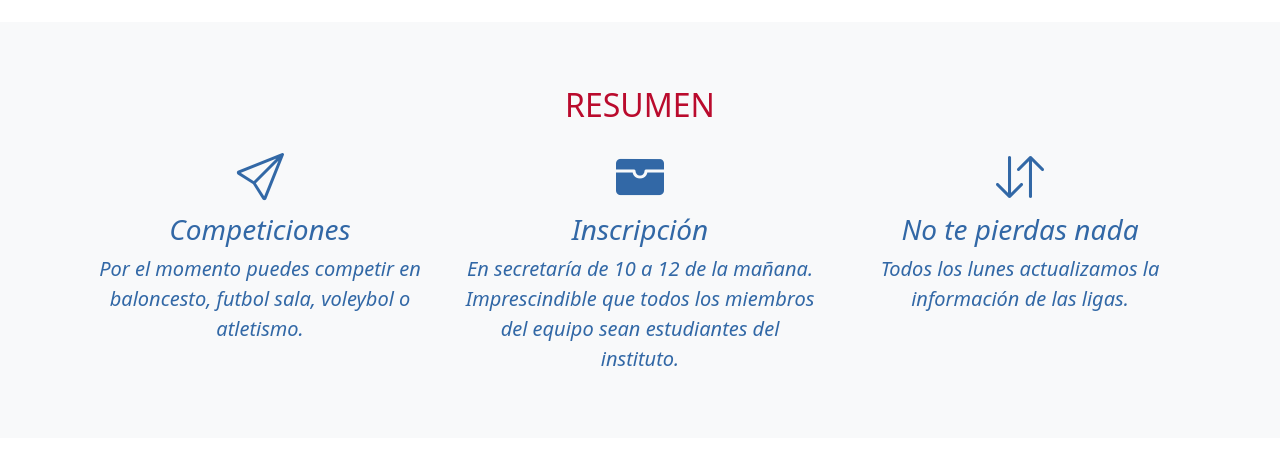
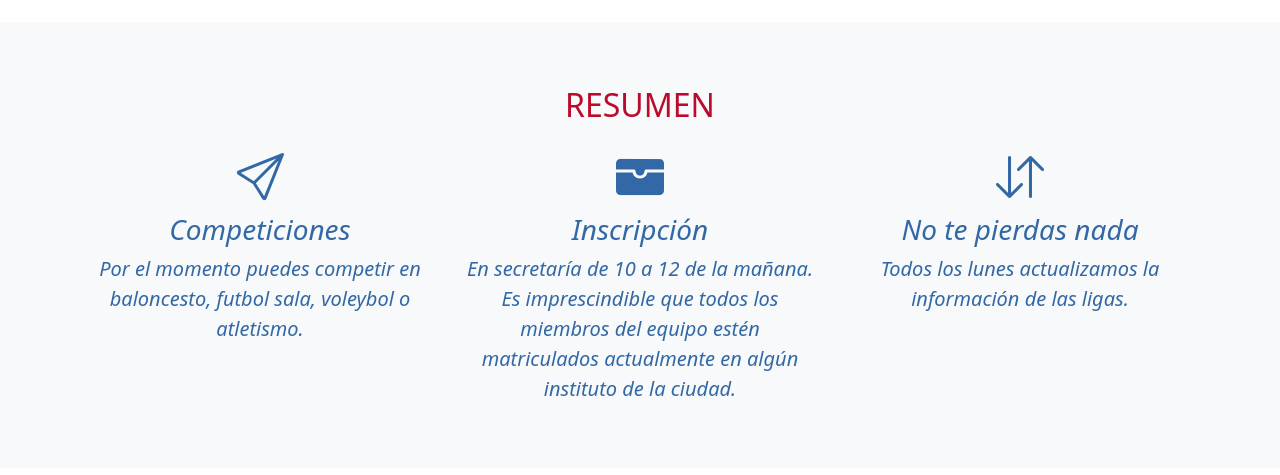
Before and after one commit to jesusillo82/https---github.com-jesusillo82-Framework-de-dise-o, a website: page index.html in a window 1280 px wide. Shown: the part 968-1443 px from the top of the page. Drawn offline with nearby package versions, Linux system fonts and the light colour scheme.

Commit message:
Revisión Final

```diff
--- a/index.html
+++ b/index.html
@@ -1986,7 +1986,7 @@
 
 
     <!-- Sección Resumen (section.features)-->
-    <section class="features py-5 bg-light mt-4">
+    <section id="resumen"  class="features py-5 bg-light mt-4">
         <h3 class="m-3 texto-titulos text-center">Resumen</h3>
         <div class="container ">
             <div class="row">
@@ -2003,8 +2003,8 @@
                 <div class="col-md-4 text-center">
                     <i class="bi bi-wallet-fill iconos-resumen">
                         <h3>Inscripción</h3>
-                        <p class="fs-5">En secretaría de 10 a 12 de la mañana. Imprescindible que todos los
-                            miembros del equipo sean estudiantes del instituto.</p>
+                        <p class="fs-5">En secretaría de 10 a 12 de la mañana. Es imprescindible que todos los
+                            miembros del equipo estén matriculados actualmente en algún instituto de la ciudad.</p>
                     </i>
                 </div>
 
--- a/js/app.js
+++ b/js/app.js
@@ -385,7 +385,6 @@ document.addEventListener("DOMContentLoaded", () => {
 /* ---------------------------Registro en consola de los eventos COLLAPSE de las Cards-------------
  ----------------------------------------------------------------------------------------------------------
 
- - me he ayudado de la IA para hacerlo
  - eventos:
    • show.bs.collapse: se dispara justo antes de que el contenido colapsable se muestre.
    • shown.bs.collapse: se dispara justo después de que el contenido colapsable se haya mostrado.
```
